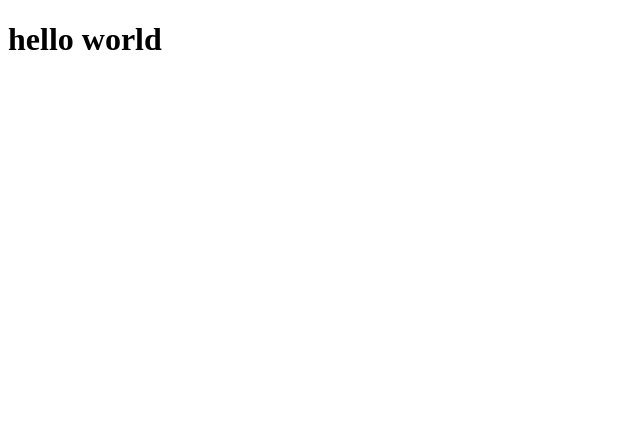
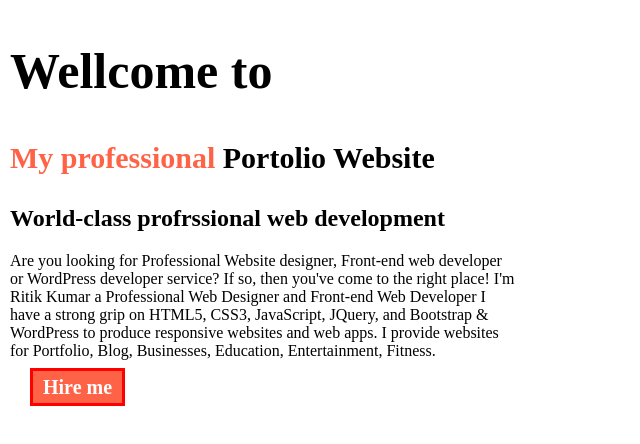
Before and after one commit to SaifulIslamsakil/portfolio, a plain HTML site: page index.html in a window 1280 px wide. Shown: the whole page, without its empty margins (0-640 px from the left). Drawn offline with Linux system fonts and the light colour scheme.

Commit message:
href-section done

```diff
--- a/index.html
+++ b/index.html
@@ -4,9 +4,26 @@
     <meta charset="UTF-8">
     <meta http-equiv="X-UA-Compatible" content="IE=edge">
     <meta name="viewport" content="width=device-width, initial-scale=1.0">
-    <title>Document</title>
+    <link rel="stylesheet" href="style.css">
+    <title>Portfolio website</title>
 </head>
 <body>
-    <h1>hello world</h1>
+    <section>
+        <div class=" href-section">
+            <h1>Wellcome to </h1>
+            <h3><span>My professional </span>Portolio Website</h3>
+            <h2>World-class profrssional web development</h2>
+            <p>Are you looking for Professional Website designer, Front-end web developer or WordPress developer service? If so, then you've come to the right place! I'm Ritik Kumar a Professional Web Designer and Front-end Web Developer I have a strong grip on HTML5, CSS3, JavaScript, JQuery, and Bootstrap & WordPress to produce responsive websites and web apps. I provide websites for Portfolio, Blog, Businesses, Education, Entertainment, Fitness. </p>
+
+            <a target="-blank" class="Hire-me" href="https://web.facebook.com/profile.php?id=100078096443498">Hire me</a>
+
+        </div>
+
+        <div class="href-section">
+                <img src="" alt="">
+        </div>
+
+
+    </section>
 </body>
 </html>
--- /dev/null
+++ b/style.css
@@ -0,0 +1,33 @@
+body{
+    margin: 0;
+    padding: 0;
+}
+h1{
+    font-size: 50px;
+
+}
+h3{
+    font-size: 30px;
+}
+span{
+    color: tomato;
+}
+section{
+
+    padding-left: 10px;
+}
+.href-section{
+    width: 40%;
+
+}
+.Hire-me{
+    font-size: 20px;
+    text-decoration: none;
+    margin: 20px;
+    padding: 5px 10px;
+    background-color: tomato;
+    font-weight: 700;
+    color: white;
+    border: 3px solid red;
+    text-align: center;
+}
```
